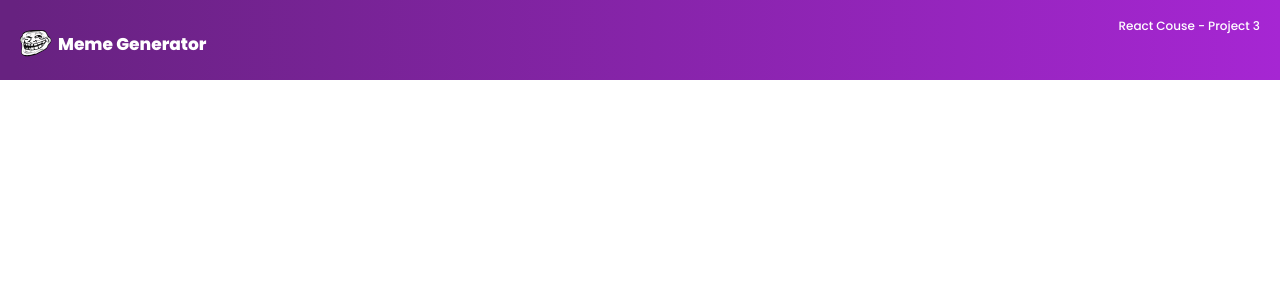
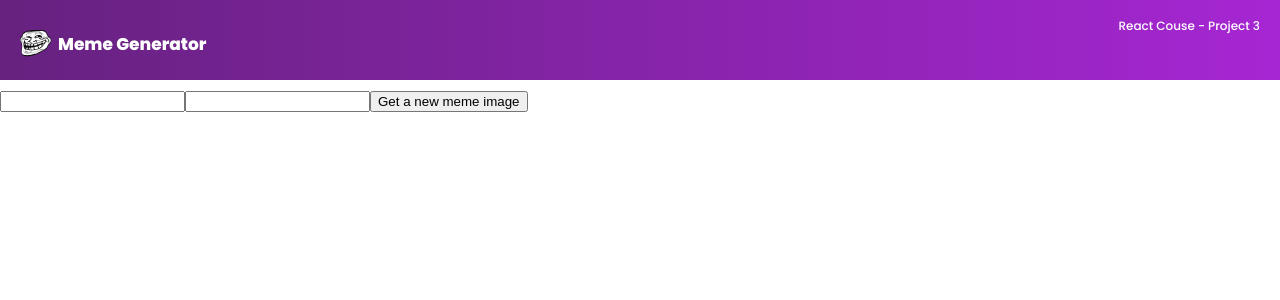
Before and after one commit to eugenia1984/scrimba-proyect3, a React (Create React App) app: page / in a window 1280 px wide. Shown: the top 300 px of the page. Built offline with nearby package versions, Linux system fonts and the light colour scheme.

Commit message:
empiezo a hacer el componente Meme

```diff
--- a/src/App.js
+++ b/src/App.js
@@ -1,10 +1,12 @@
 import './App.css';
 import Header from './components/header/Header';
+import Meme from './components/meme/Meme';
 
 function App() {
   return (
     <div className="App">
       <Header />
+      <Meme text="Get a new meme image"/>
     </div>
   );
 }
--- /dev/null
+++ b/src/components/meme/Meme.jsx
@@ -0,0 +1,21 @@
+import "./MemeStyles.css";
+
+function Meme( { text } ) {
+  return (
+    <main>
+      <form className="form">
+        <input
+          type="text"
+          className="form-input"
+        />
+        <input
+          type="text"
+          className="form-input"
+        />
+        <button className="form-button"> { text} </button>
+      </form>
+    </main>
+  );
+}
+
+export default Meme;
--- /dev/null
+++ b/src/components/meme/MemeStyles.css
@@ -0,0 +1,10 @@
+main {
+  position: absolute;
+  top: 90px;
+}
+
+.form {}
+
+.form-input {}
+
+.form-button {}
```
